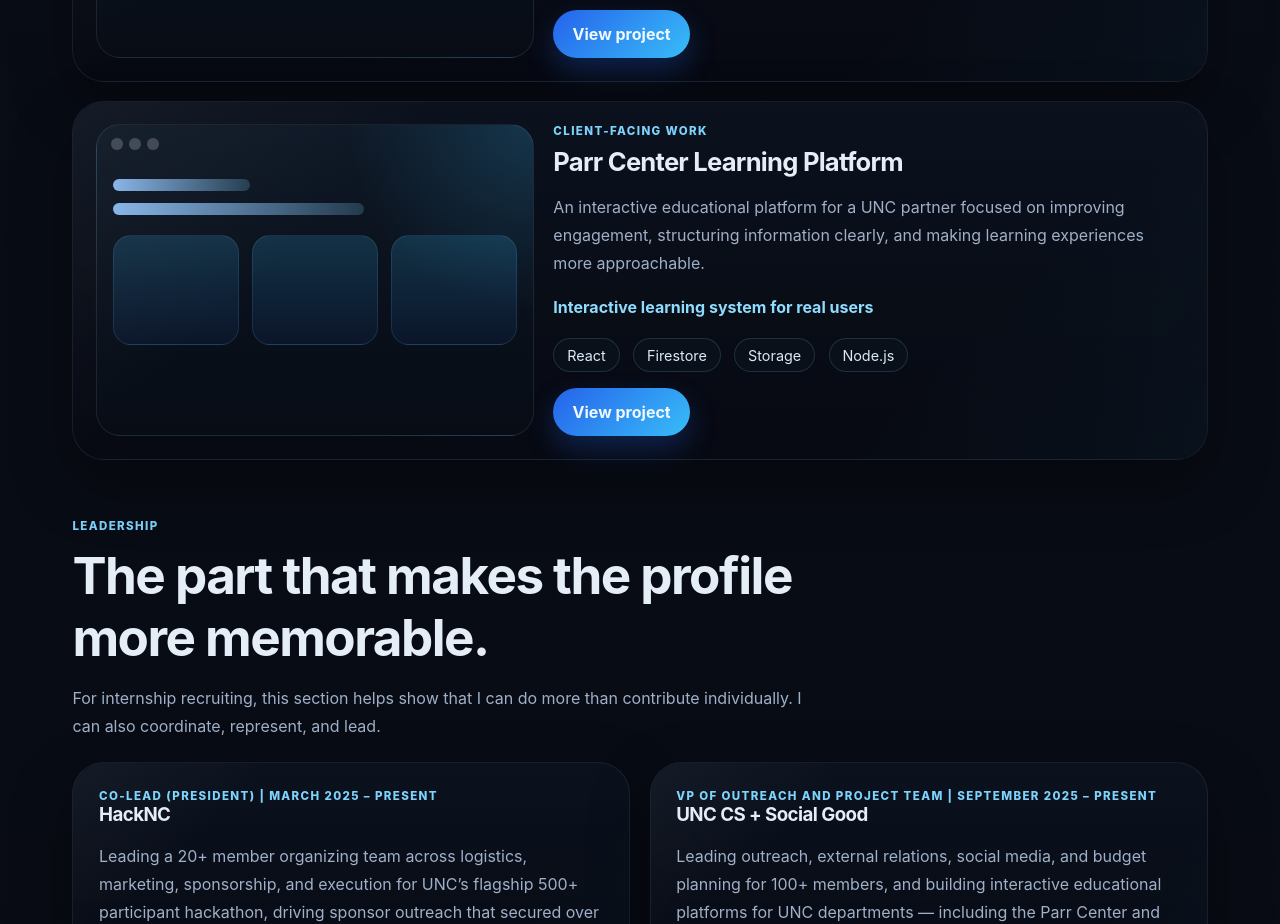
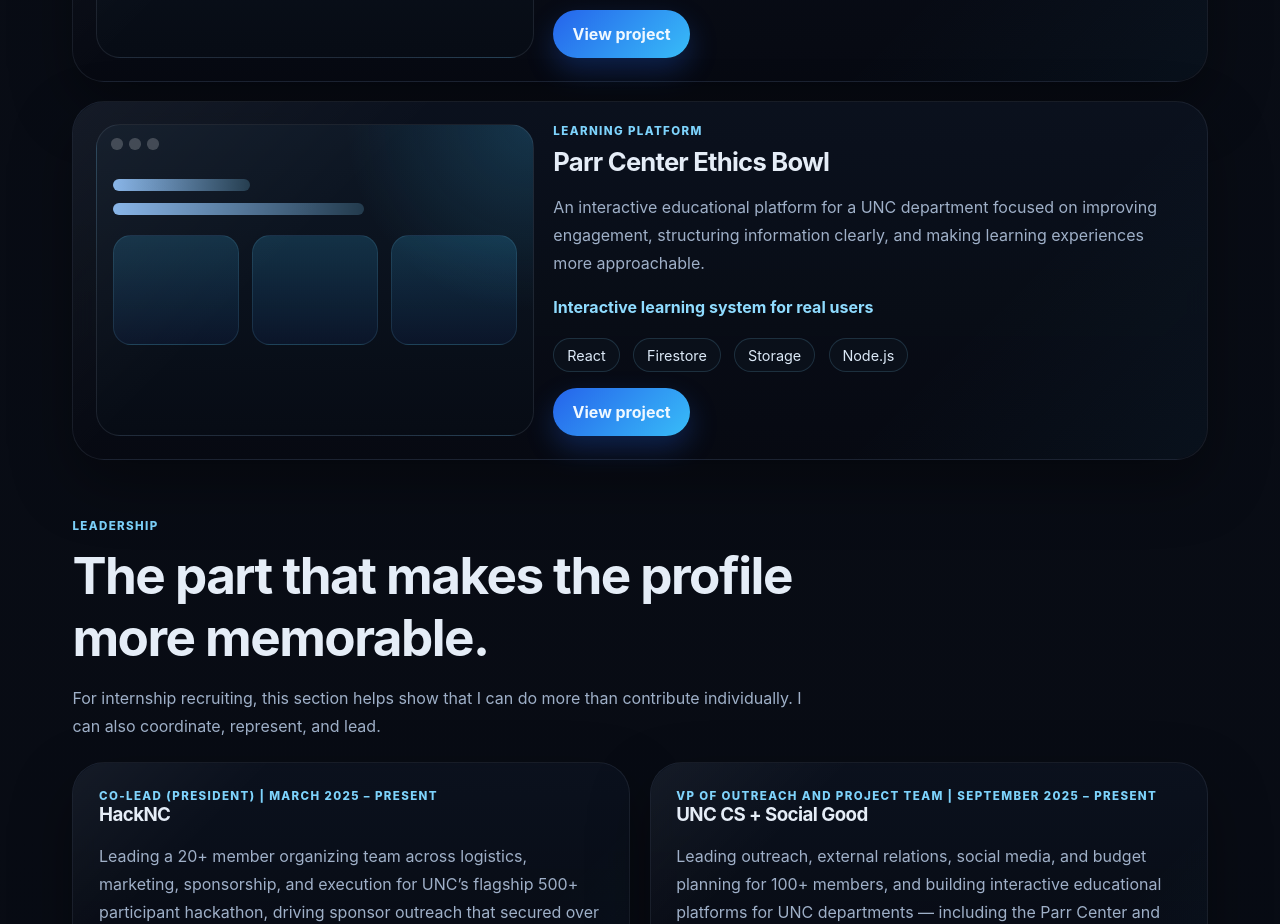
Before and after one commit to svastani28/Portfolio, a React (Vite) app: page / in a window 1280 px wide. Shown: the part 3260-4184 px from the top of the page. Built offline with nearby package versions, Linux system fonts and the light colour scheme; the HTML template or start-up script is replaced by a standard one.

Commit message:
ran npm build

```diff
--- a/src/App.jsx
+++ b/src/App.jsx
@@ -79,10 +79,10 @@ const projectCards = [
     gallery: [],
   },
   {
-    title: 'Parr Center Learning Platform',
-    eyebrow: 'Client-facing work',
+    title: 'Parr Center Ethics Bowl',
+    eyebrow: 'Learning platform',
     summary:
-      'An interactive educational platform for a UNC partner focused on improving engagement, structuring information clearly, and making learning experiences more approachable.',
+      'An interactive educational platform for a UNC department focused on improving engagement, structuring information clearly, and making learning experiences more approachable.',
     impact: 'Interactive learning system for real users',
     tech: ['React', 'Firestore', 'Storage', 'Node.js'],
     link: null,
```
Also changed, not shown: public/Ethics Bowl Add Step.png (added), public/Ethics Bowl Homepage.png (added), 10 other files (tests, documents, lock files or other folders).
